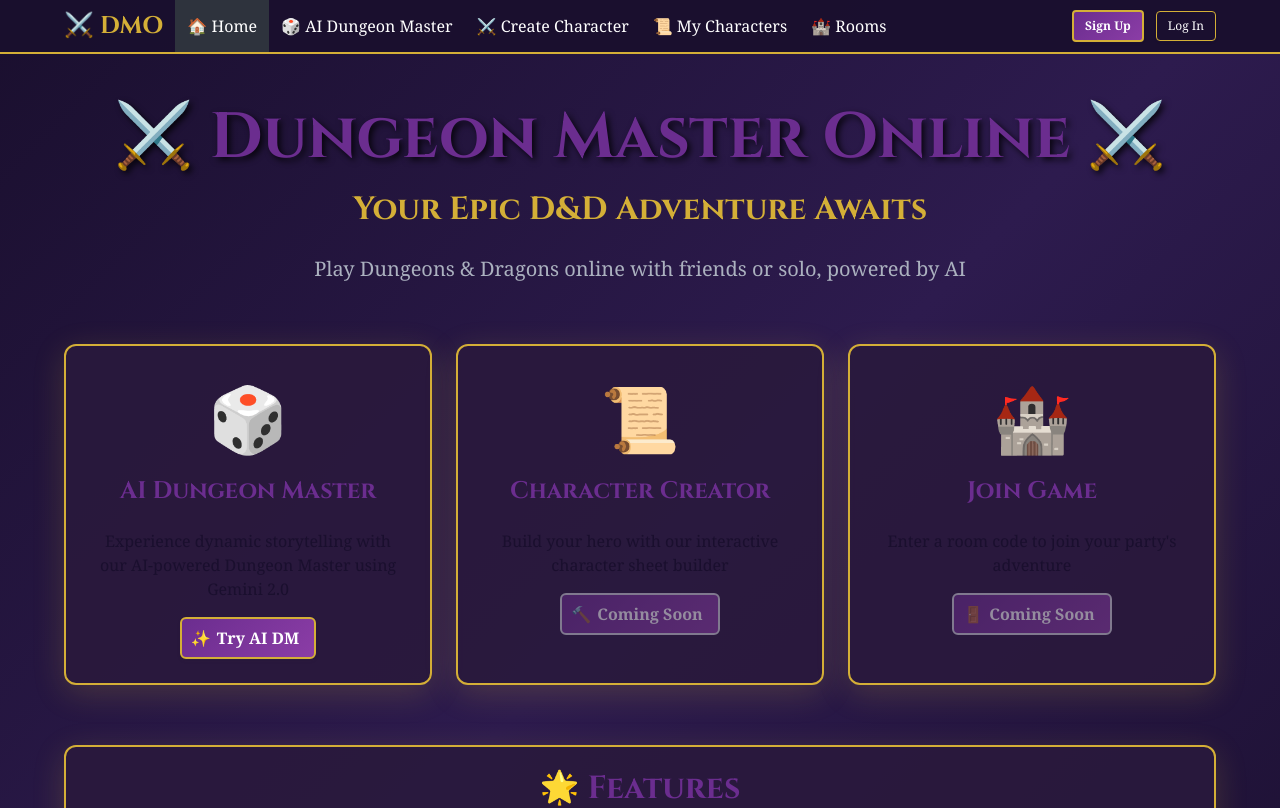
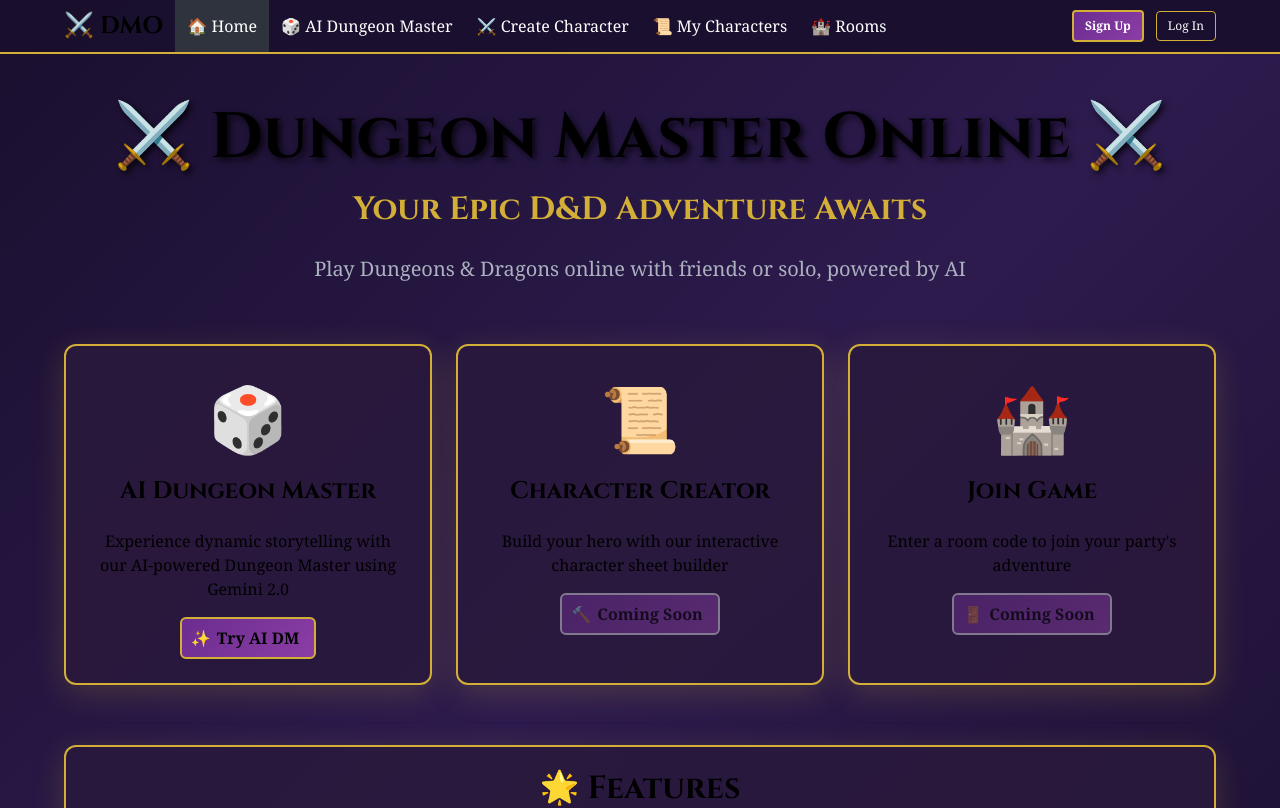
Before and after one commit to LoganCoop/DMO, a Next.js app in the folder client/: page / in a window 1280 px wide. Shown: the top 808 px of the page. Built offline with nearby package versions, Linux system fonts and the light colour scheme.

Commit message:
Force all text to black for maximum readability

```diff
--- a/client/src/styles/globals.css
+++ b/client/src/styles/globals.css
@@ -14,20 +14,30 @@ body {
   color: #f0f0f0;
 }
 
-/* All text elements should be dark on light backgrounds */
-.box, .card, .panel, .message-body, .modal-content, .notification {
-  color: #1a0f2e !important;
+/* Force all text to be dark and readable */
+* {
+  color: #000000 !important;
 }
 
-/* Headings should stand out */
+/* Background elements keep dark background */
+body, .hero, .section, .navbar {
+  color: #f0f0f0 !important;
+}
+
+/* All text elements should be dark on light backgrounds */
+.box, .box *, .card, .card *, .panel, .panel *, .message-body, .message-body *, .modal-content, .modal-content *, .notification, .notification * {
+  color: #000000 !important;
+}
+
+/* Headings extra dark */
 h1, h2, h3, h4, h5, h6, .title, .subtitle {
-  color: #6b2d8f !important;
+  color: #000000 !important;
   font-weight: 700 !important;
 }
 
 /* Paragraphs and general text in containers */
-.box p, .card p, .content, .message-body p {
-  color: #1a0f2e !important;
+.box p, .card p, .content, .content *, .message-body p, p {
+  color: #000000 !important;
 }
 
 input, textarea, select {
```
